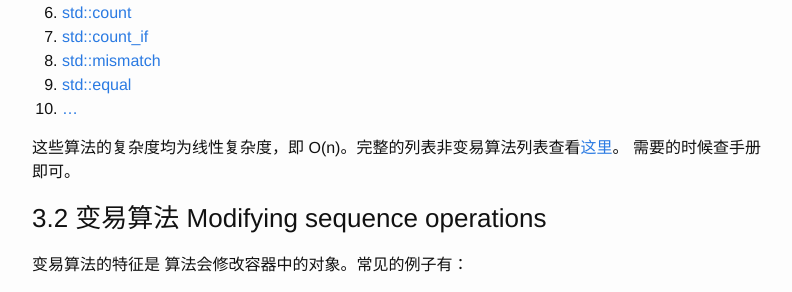
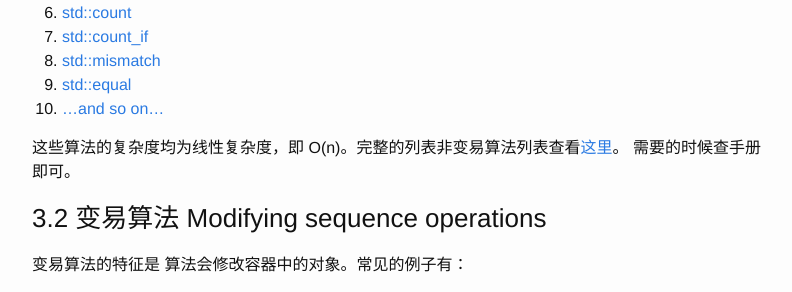
Before and after one commit to oscarzhao/oscarzhao.github.io, a Jekyll site: the page built from _posts/2016-08-25-week06-oop-stl_2.markdown, in a window 1280 px wide and 900 px high, scrolled down 2736 px. Shown: the part 235-527 px from the top of the window, without its empty margins (238-1030 px from the left). Built offline with Jekyll 4.4.1, drawn with Linux system fonts in a browser that asks for light colours.

Commit message:
oop: fix bad link

```diff
--- a/_posts/2016-08-25-week06-oop-stl_2.markdown
+++ b/_posts/2016-08-25-week06-oop-stl_2.markdown
@@ -130,7 +130,7 @@ STL中所有算法均可以在 [cplusplus.com/reference/algorithm](http://www.cp
 7. [std::count_if](http://www.cplusplus.com/reference/algorithm/count_if/ "count_if")
 8. [std::mismatch](http://www.cplusplus.com/reference/algorithm/mismatch/ "mismatch")
 9. [std::equal](http://www.cplusplus.com/reference/algorithm/equal/ "equal")
-10. [...]((http://www.cplusplus.com/reference/algorithm/ "algorithm")
+10. [...and so on...](http://www.cplusplus.com/reference/algorithm/ "algorithm")
 
 这些算法的复杂度均为线性复杂度，即 O(n)。完整的列表非变易算法列表查看[这里](http://www.cplusplus.com/reference/algorithm/ "algorithm")。
 需要的时候查手册即可。
```
